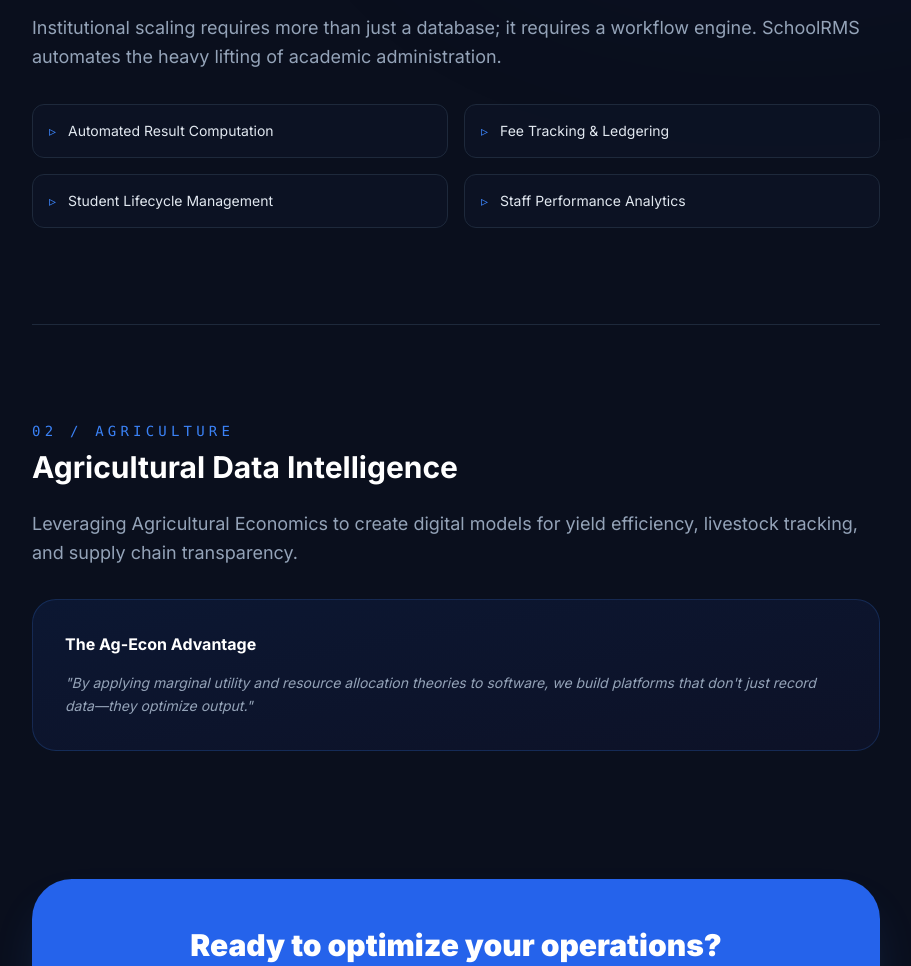
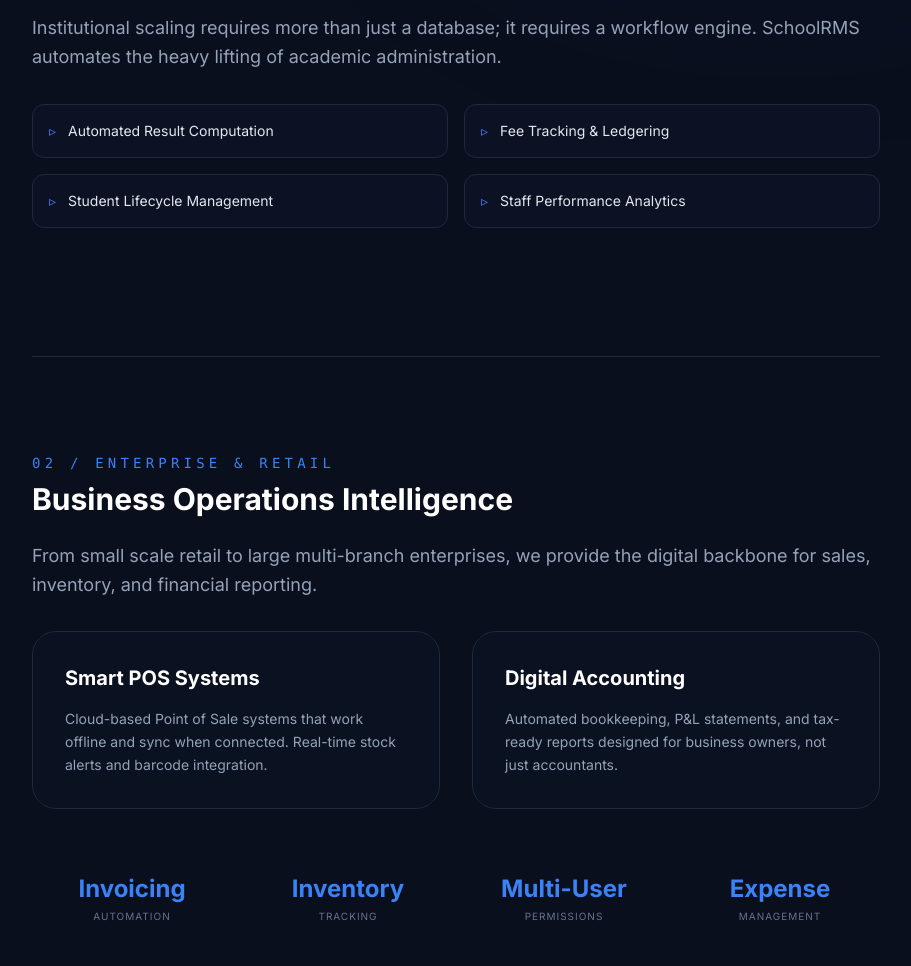
Before and after one commit to TechStudio316/techstudio316.github.io, a plain HTML site: page solutions.html in a window 1280 px wide. Shown: the part 480-1446 px from the top of the page, without its empty margins (184-1095 px from the left). Drawn offline with nearby package versions, Linux system fonts and the light colour scheme.

Commit message:
Update solutions.html with content and style changes

```diff
--- a/solutions.html
+++ b/solutions.html
@@ -10,7 +10,7 @@
         body { font-family: 'Inter', sans-serif; }
     </style>
 </head>
-<body class="bg-[#0a0f1d] text-slate-200">
+<body class="bg-[#0a0f1d] text-slate-200 selection:bg-blue-500/30">
 
     <div class="fixed inset-0 -z-10 overflow-hidden">
         <div class="absolute top-0 right-0 w-[50%] h-[50%] rounded-full bg-blue-900/10 blur-[120px]"></div>
@@ -29,11 +29,11 @@
         <header class="mb-24">
             <h1 class="text-5xl md:text-7xl font-black text-white mb-6 tracking-tight">Our <span class="text-blue-500">Solutions</span></h1>
             <p class="text-xl text-slate-400 leading-relaxed">
-                We specialize in building systems where data integrity and resource efficiency are non-negotiable.
+                We build high-concurrency systems where data integrity and resource efficiency are non-negotiable.
             </p>
         </header>
 
-        <div class="space-y-24">
+        <div class="space-y-32">
             <section class="group">
                 <span class="text-blue-500 font-mono text-sm mb-2 block tracking-[0.3em]">01 / EDUCATION</span>
                 <h2 class="text-3xl font-bold text-white mb-6">School Management & Results (SchoolRMS)</h2>
@@ -41,23 +41,65 @@
                     Institutional scaling requires more than just a database; it requires a workflow engine. SchoolRMS automates the heavy lifting of academic administration.
                 </p>
                 <ul class="grid md:grid-cols-2 gap-4">
-                    <li class="bg-slate-900/50 border border-slate-800 p-4 rounded-xl text-sm hover:border-blue-500/30 transition-colors">
-                        <span class="text-blue-500 mr-2">▹</span> Automated Result Computation
+                    <li class="bg-slate-900/50 border border-slate-800 p-4 rounded-xl text-sm hover:border-blue-500/30 transition-colors flex items-center">
+                        <span class="text-blue-500 mr-3">▹</span> Automated Result Computation
                     </li>
-                    <li class="bg-slate-900/50 border border-slate-800 p-4 rounded-xl text-sm hover:border-blue-500/30 transition-colors">
-                        <span class="text-blue-500 mr-2">▹</span> Fee Tracking & Ledgering
+                    <li class="bg-slate-900/50 border border-slate-800 p-4 rounded-xl text-sm hover:border-blue-500/30 transition-colors flex items-center">
+                        <span class="text-blue-500 mr-3">▹</span> Fee Tracking & Ledgering
                     </li>
-                    <li class="bg-slate-900/50 border border-slate-800 p-4 rounded-xl text-sm hover:border-blue-500/30 transition-colors">
-                        <span class="text-blue-500 mr-2">▹</span> Student Lifecycle Management
+                    <li class="bg-slate-900/50 border border-slate-800 p-4 rounded-xl text-sm hover:border-blue-500/30 transition-colors flex items-center">
+                        <span class="text-blue-500 mr-3">▹</span> Student Lifecycle Management
                     </li>
-                    <li class="bg-slate-900/50 border border-slate-800 p-4 rounded-xl text-sm hover:border-blue-500/30 transition-colors">
-                        <span class="text-blue-500 mr-2">▹</span> Staff Performance Analytics
+                    <li class="bg-slate-900/50 border border-slate-800 p-4 rounded-xl text-sm hover:border-blue-500/30 transition-colors flex items-center">
+                        <span class="text-blue-500 mr-3">▹</span> Staff Performance Analytics
                     </li>
                 </ul>
             </section>
 
             <section class="group border-t border-slate-800 pt-24">
-                <span class="text-blue-500 font-mono text-sm mb-2 block tracking-[0.3em]">02 / AGRICULTURE</span>
+                <span class="text-blue-500 font-mono text-sm mb-2 block tracking-[0.3em]">02 / ENTERPRISE & RETAIL</span>
+                <h2 class="text-3xl font-bold text-white mb-6">Business Operations Intelligence</h2>
+                <p class="text-slate-400 mb-8 text-lg leading-relaxed">
+                    From small scale retail to large multi-branch enterprises, we provide the digital backbone for sales, inventory, and financial reporting.
+                </p>
+
+                <div class="grid md:grid-cols-2 gap-8 mb-12">
+                    <div class="p-8 rounded-3xl bg-slate-900/30 border border-slate-800">
+                        <h3 class="text-white font-bold text-xl mb-4">Smart POS Systems</h3>
+                        <p class="text-sm text-slate-400 leading-relaxed">
+                            Cloud-based Point of Sale systems that work offline and sync when connected. Real-time stock alerts and barcode integration.
+                        </p>
+                    </div>
+                    <div class="p-8 rounded-3xl bg-slate-900/30 border border-slate-800">
+                        <h3 class="text-white font-bold text-xl mb-4">Digital Accounting</h3>
+                        <p class="text-sm text-slate-400 leading-relaxed">
+                            Automated bookkeeping, P&L statements, and tax-ready reports designed for business owners, not just accountants.
+                        </p>
+                    </div>
+                </div>
+
+                <div class="grid grid-cols-2 md:grid-cols-4 gap-4">
+                    <div class="text-center p-4">
+                        <div class="text-blue-500 font-bold text-2xl mb-1">Invoicing</div>
+                        <div class="text-[10px] text-slate-500 uppercase tracking-widest">Automation</div>
+                    </div>
+                    <div class="text-center p-4">
+                        <div class="text-blue-500 font-bold text-2xl mb-1">Inventory</div>
+                        <div class="text-[10px] text-slate-500 uppercase tracking-widest">Tracking</div>
+                    </div>
+                    <div class="text-center p-4">
+                        <div class="text-blue-500 font-bold text-2xl mb-1">Multi-User</div>
+                        <div class="text-[10px] text-slate-500 uppercase tracking-widest">Permissions</div>
+                    </div>
+                    <div class="text-center p-4">
+                        <div class="text-blue-500 font-bold text-2xl mb-1">Expense</div>
+                        <div class="text-[10px] text-slate-500 uppercase tracking-widest">Management</div>
+                    </div>
+                </div>
+            </section>
+
+            <section class="group border-t border-slate-800 pt-24">
+                <span class="text-blue-500 font-mono text-sm mb-2 block tracking-[0.3em]">03 / AGRICULTURE</span>
                 <h2 class="text-3xl font-bold text-white mb-6">Agricultural Data Intelligence</h2>
                 <p class="text-slate-400 mb-8 text-lg leading-relaxed">
                     Leveraging Agricultural Economics to create digital models for yield efficiency, livestock tracking, and supply chain transparency.
@@ -74,7 +116,7 @@
         <section class="mt-32 p-12 bg-blue-600 rounded-[40px] text-center shadow-2xl shadow-blue-500/20">
             <h2 class="text-3xl font-black text-white mb-4 text-balance">Ready to optimize your operations?</h2>
             <p class="text-blue-100 mb-8">Consult with our engineering team today via WhatsApp.</p>
-            <a href="https://wa.me/2348036869352?text=Hello%20Techstudio316%2C%20I'm%20interested%20in%20your%20services."
+            <a href="https://wa.me/2348036869352?text=Hello%20Techstudio316%2C%20I'm%20interested%20in%20your%20business%20solutions."
                class="inline-block bg-white text-blue-600 px-8 py-4 rounded-full font-black hover:scale-105 transition-transform">
                 Start Conversation
             </a>
```
